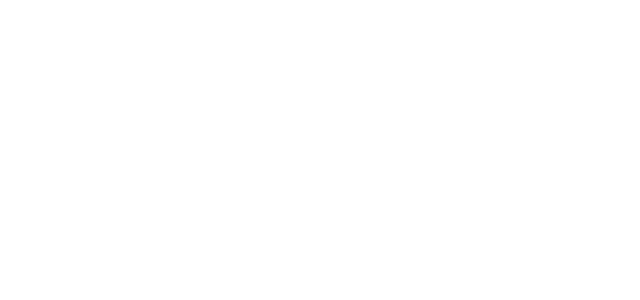
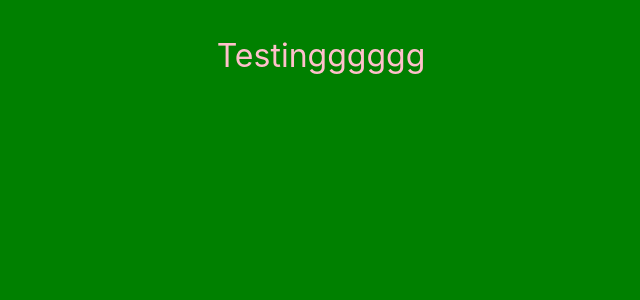
Before and after one commit to saraaltman/sherpa, a React (Vite) app in the folder sherpa/: page /Signup in a window 1280 px wide. Before the commit this address had no page. Shown: the top 300 px of the page, without its empty margins (319-959 px from the left). Built offline with nearby package versions, Linux system fonts and the light colour scheme.

Commit message:
added signup but needs to be routed on click in header

```diff
--- a/sherpa/src/App.jsx
+++ b/sherpa/src/App.jsx
@@ -3,6 +3,7 @@ import {Route, Routes} from 'react-router-dom';
 import './App.css'
 import HomePage from './components/HomePage';
 import UserProfile from './components/user/UserProfile';
+import Signup from './components/Signup/Signup';
 
 function App() {
   const [count, setCount] = useState(0)
@@ -12,6 +13,7 @@ function App() {
       <Routes>
         <Route path="/" element={<HomePage/>}></Route>
         <Route path="/profile" element={<UserProfile/>}></Route>
+        <Route path="/Signup" element={<Signup/>}></Route>
       </Routes>
     </div>
   )
--- a/sherpa/src/components/Signup/Signup.css
+++ b/sherpa/src/components/Signup/Signup.css
@@ -0,0 +1,7 @@
+.body {
+    background-color: green;
+}
+p {
+    font-size: xx-large;
+    color: pink;
+}
--- a/sherpa/src/components/Signup/Signup.jsx
+++ b/sherpa/src/components/Signup/Signup.jsx
@@ -3,6 +3,9 @@ import './Signup.css'
 const Signup = () => {
     return (
         <div className="body">
+            <p>
+                Testingggggg
+            </p>
 
         </div>
     );
--- a/sherpa/src/components/base/Header.jsx
+++ b/sherpa/src/components/base/Header.jsx
@@ -2,6 +2,7 @@ import { FontAwesomeIcon } from '@fortawesome/react-fontawesome'
 import { faUser } from '@fortawesome/free-solid-svg-icons'
 import { useNavigate } from 'react-router-dom';
 import './header.css'
+import { Link } from "react-router-dom";
 
 const Header = () => {
     const navigate = useNavigate();
@@ -15,6 +16,11 @@ const Header = () => {
                     Sherpa
                 </a>
             </div>
+            <div className="signup">
+            <li>
+                    <Link to="/Signup" className={({ isActive }) => (isActive ? "tab-active" : "tab")}>Signup</Link>
+                </li>
+            </div>
             <div>
                 <button className="avatarButton" onClick={handleProfileClick}>
                     <FontAwesomeIcon className="avatar" icon={faUser} />
```
